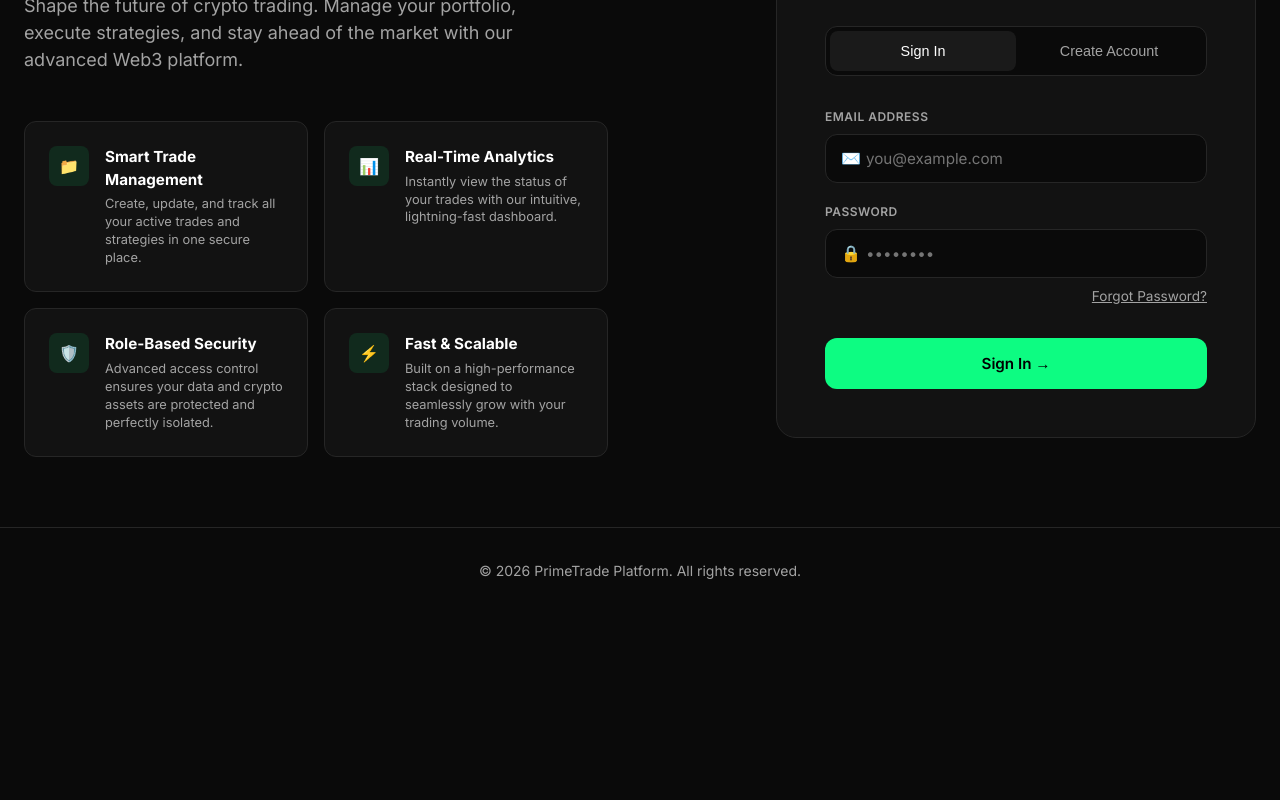
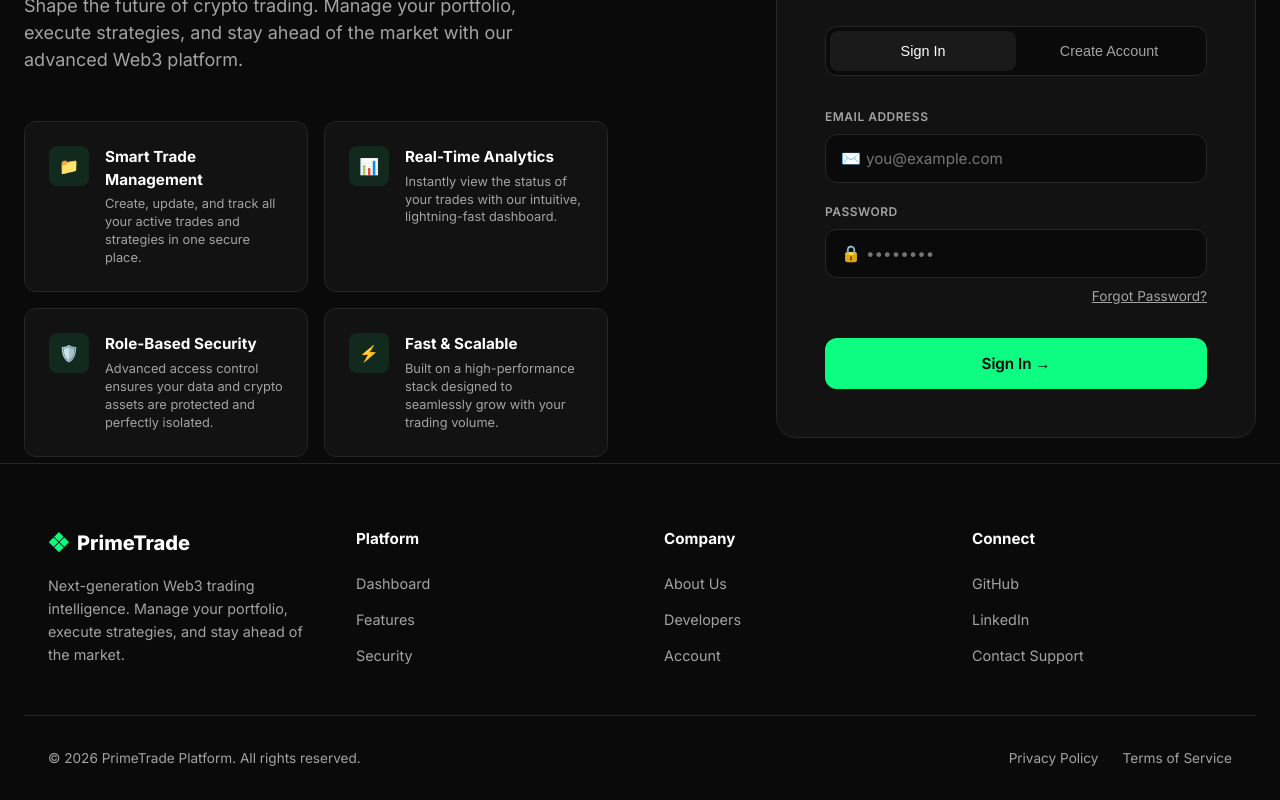
Before and after one commit to Palash-r26/PrimeTrade, a React app in the folder frontend/: page /login in a window 1280 px wide. Shown: the part 354-1154 px from the top of the page. Before the commit the page ends 967 px from the top, so only its background shows below. Built offline with nearby package versions, Linux system fonts and the light colour scheme; the HTML template or start-up script is replaced by a standard one.

Commit message:
Revamp Footer into a premium multi-column layout

```diff
--- a/frontend/src/components/Footer.jsx
+++ b/frontend/src/components/Footer.jsx
@@ -1,9 +1,76 @@
 import React from 'react';
+import { Link } from 'react-router-dom';
 
 const Footer = () => {
   return (
-    <footer className="footer container">
-      <p>&copy; {new Date().getFullYear()} PrimeTrade Platform. All rights reserved.</p>
+    <footer style={{
+      borderTop: '1px solid var(--border-color)',
+      backgroundColor: 'var(--bg-main)',
+      padding: '4rem 1.5rem 2rem',
+      marginTop: 'auto'
+    }}>
+      <div className="container" style={{
+        display: 'grid',
+        gridTemplateColumns: 'repeat(auto-fit, minmax(200px, 1fr))',
+        gap: '3rem',
+        marginBottom: '3rem'
+      }}>
+        {/* Brand Column */}
+        <div style={{ maxWidth: '300px' }}>
+          <Link to="/" className="brand" style={{ display: 'inline-flex', marginBottom: '1rem' }}>
+            <span className="brand-icon">❖</span> PrimeTrade
+          </Link>
+          <p style={{ color: 'var(--text-muted)', fontSize: '0.9rem', lineHeight: '1.6' }}>
+            Next-generation Web3 trading intelligence. Manage your portfolio, execute strategies, and stay ahead of the market.
+          </p>
+        </div>
+
+        {/* Links Columns */}
+        <div>
+          <h4 style={{ color: 'var(--text-main)', marginBottom: '1.25rem', fontSize: '0.95rem' }}>Platform</h4>
+          <ul style={{ listStyle: 'none', padding: 0, margin: 0, display: 'flex', flexDirection: 'column', gap: '0.75rem' }}>
+            <li><Link to="/dashboard" style={{ color: 'var(--text-muted)', fontSize: '0.9rem' }}>Dashboard</Link></li>
+            <li><Link to="/" style={{ color: 'var(--text-muted)', fontSize: '0.9rem' }}>Features</Link></li>
+            <li><Link to="/" style={{ color: 'var(--text-muted)', fontSize: '0.9rem' }}>Security</Link></li>
+          </ul>
+        </div>
+
+        <div>
+          <h4 style={{ color: 'var(--text-main)', marginBottom: '1.25rem', fontSize: '0.95rem' }}>Company</h4>
+          <ul style={{ listStyle: 'none', padding: 0, margin: 0, display: 'flex', flexDirection: 'column', gap: '0.75rem' }}>
+            <li><Link to="/about" style={{ color: 'var(--text-muted)', fontSize: '0.9rem' }}>About Us</Link></li>
+            <li><Link to="/developers" style={{ color: 'var(--text-muted)', fontSize: '0.9rem' }}>Developers</Link></li>
+            <li><Link to="/settings" style={{ color: 'var(--text-muted)', fontSize: '0.9rem' }}>Account</Link></li>
+          </ul>
+        </div>
+
+        <div>
+          <h4 style={{ color: 'var(--text-main)', marginBottom: '1.25rem', fontSize: '0.95rem' }}>Connect</h4>
+          <ul style={{ listStyle: 'none', padding: 0, margin: 0, display: 'flex', flexDirection: 'column', gap: '0.75rem' }}>
+            <li><a href="https://github.com/Palash-r26" target="_blank" rel="noreferrer" style={{ color: 'var(--text-muted)', fontSize: '0.9rem' }}>GitHub</a></li>
+            <li><a href="https://linkedin.com/in/palash-rai2612" target="_blank" rel="noreferrer" style={{ color: 'var(--text-muted)', fontSize: '0.9rem' }}>LinkedIn</a></li>
+            <li><a href="mailto:palashr2612@gmail.com" style={{ color: 'var(--text-muted)', fontSize: '0.9rem' }}>Contact Support</a></li>
+          </ul>
+        </div>
+      </div>
+
+      <div className="container" style={{
+        borderTop: '1px solid var(--border-color)',
+        paddingTop: '2rem',
+        display: 'flex',
+        justifyContent: 'space-between',
+        alignItems: 'center',
+        flexWrap: 'wrap',
+        gap: '1rem'
+      }}>
+        <p style={{ color: 'var(--text-muted)', fontSize: '0.85rem', margin: 0 }}>
+          &copy; {new Date().getFullYear()} PrimeTrade Platform. All rights reserved.
+        </p>
+        <div style={{ display: 'flex', gap: '1.5rem', fontSize: '0.85rem' }}>
+          <Link to="#" style={{ color: 'var(--text-muted)' }}>Privacy Policy</Link>
+          <Link to="#" style={{ color: 'var(--text-muted)' }}>Terms of Service</Link>
+        </div>
+      </div>
     </footer>
   );
 };
```
